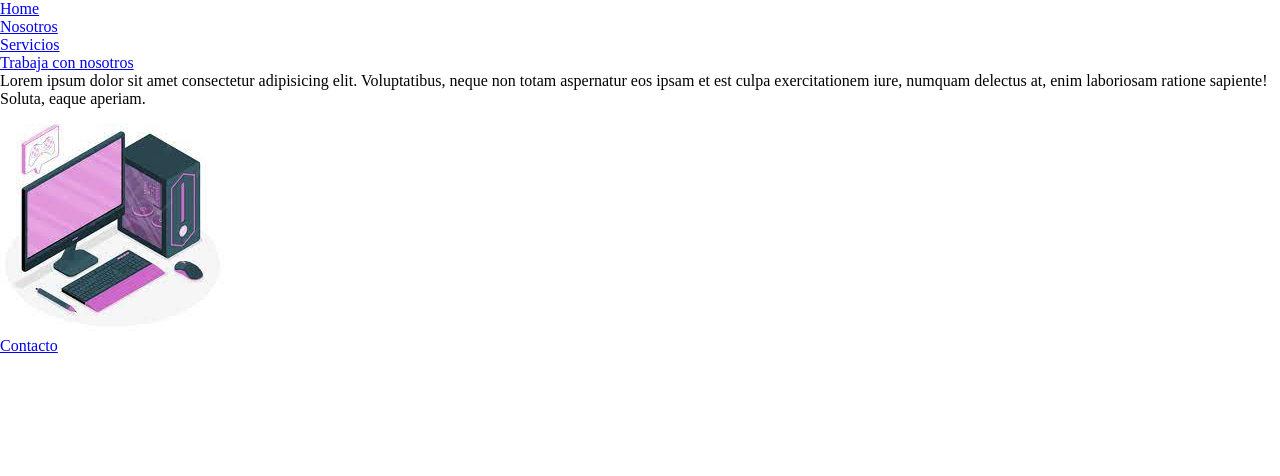
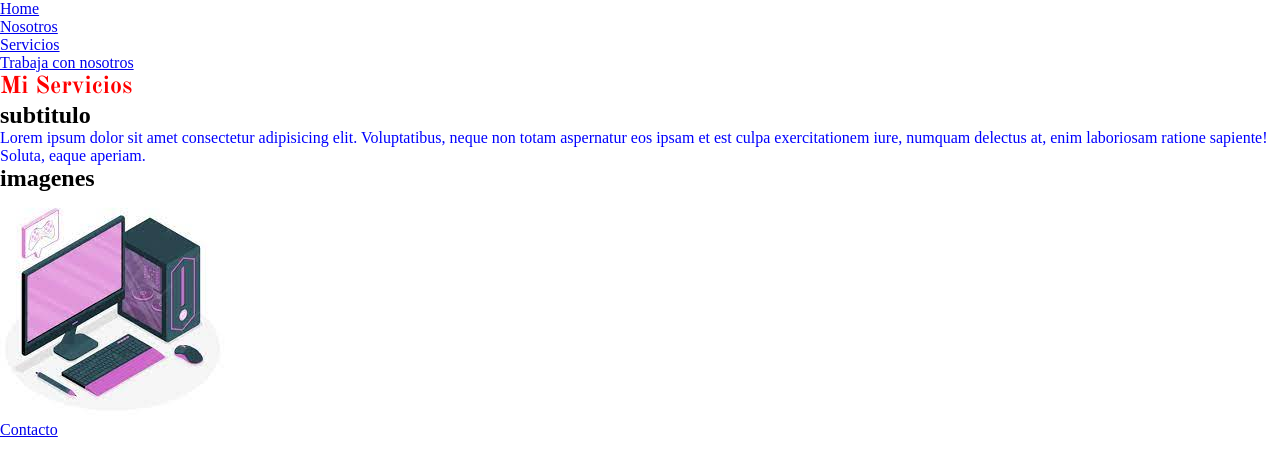
Before and after one commit to SantiFL/Portfolio-servicios, a plain HTML site: page servicios.html in a window 1280 px wide. Drawn offline with nearby package versions, Linux system fonts and the light colour scheme.

Commit message:
fonts y color

```diff
--- a/estilos.css
+++ b/estilos.css
@@ -2,3 +2,16 @@
     margin: 0;
     padding: 0;
 }
+
+main section h1 {
+    color: red;
+    font-family: 'Old Standard TT', serif;
+}
+
+main section p{
+    color: blue;
+}
+
+nav ul{
+    list-style-type: none;
+}
--- a/servicios.html
+++ b/servicios.html
@@ -6,6 +6,9 @@
     <meta http-equiv="X-UA-Compatible" content="IE=edge">
     <meta name="viewport" content="width=device-width, initial-scale=1.0">
     <link rel="stylesheet" href="estilos.css">
+    <link rel="preconnect" href="https://fonts.googleapis.com">
+    <link rel="preconnect" href="https://fonts.gstatic.com" crossorigin>
+    <link href="https://fonts.googleapis.com/css2?family=Inter:wght@300;400;800&family=Itim&family=Old+Standard+TT:ital,wght@0,400;0,700;1,400&family=Schibsted+Grotesk:wght@900&display=swap" rel="stylesheet">
     <title>Servicios</title>
 </head>
 
@@ -32,6 +35,9 @@
         </nav>
     </header>
     <main>
+        <section>
+            <h1>Mi Servicios</h1>
+            <h2>subtitulo</h2>
             <p>
                 Lorem ipsum dolor sit amet consectetur adipisicing elit. Voluptatibus,
                  neque non totam aspernatur eos ipsam
@@ -39,7 +45,9 @@
                 ratione sapiente! Soluta, eaque
                 aperiam.
             </p>
+            <h2>imagenes</h2>
             <img src="compu.jpeg" alt="Compu">
+        </section>
     </main>
     <footer>
         <!-- (contactos,redes) ) -->
```
Lines whose indentation alone changed are shown as unchanged.
